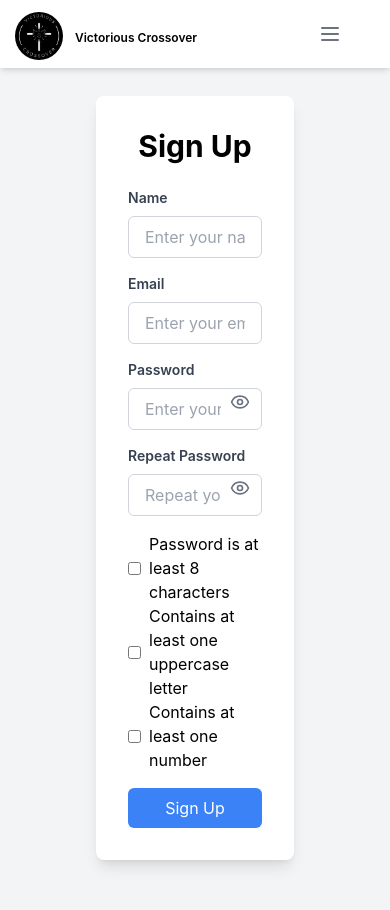
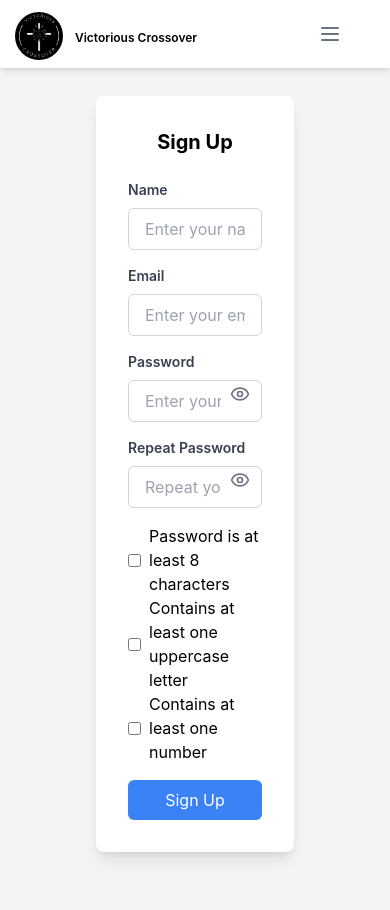
Before and after one commit to ShawnTheCreator/churchwebsite, a React (Create React App) app: page /signup in a window 390 px wide. Shown: the top 910 px of the page. Built offline with nearby package versions, Linux system fonts and the light colour scheme.

Commit message:
SignUp Page responsiveness

```diff
--- a/src/pages/SignUp.tsx
+++ b/src/pages/SignUp.tsx
@@ -77,8 +77,8 @@ const SignUp: React.FC = () => {
     <div>
       <Navbar />
       <div className="bg-gray-100 min-h-screen flex justify-center items-center p-24">
-        <div className="bg-white p-8 rounded-lg shadow-lg w-full sm:w-96">
-          <h2 className="text-3xl font-bold text-center mb-6">Sign Up</h2>
+        <div className="bg-white p-8 rounded-lg shadow-lg w-[300px] md:w-full ">
+          <h2 className="text-xl md:text-3xl font-bold text-center mb-6">Sign Up</h2>
 
           {errorMessage && (
             <p className="text-red-500 text-center mb-4">{errorMessage}</p>
```
